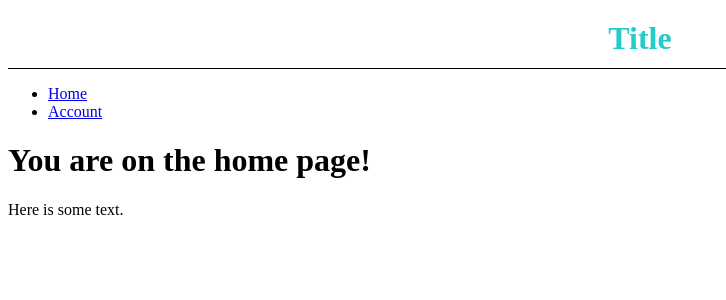
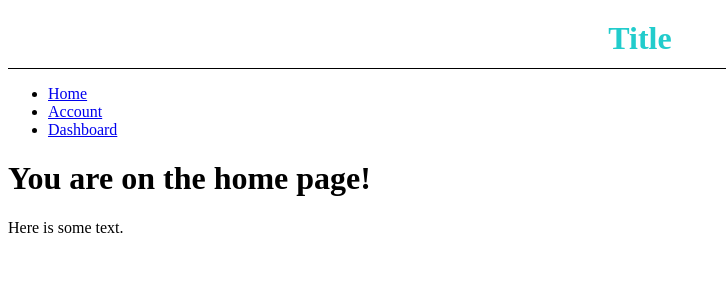
Before and after one commit to mko02/CampusDiscovery, a React (Create React App) app in the folder src/main/ui/: page /account in a window 1280 px wide. Shown: the top 300 px of the page, without its empty margins (0-726 px from the left). Built offline with nearby package versions, Linux system fonts and the light colour scheme.

Commit message:
Eric (#8)
* added dashboard (application screen) with header

* changed README.md

Co-authored-by: ezhou66 <ericzhou3@gmail.com>
Co-authored-by: Ethan Phan <ethanphan@gatech.edu>

```diff
--- a/src/main/ui/src/app.jsx
+++ b/src/main/ui/src/app.jsx
@@ -1,6 +1,6 @@
 import React, { Component } from "react";
 
-import { Account, Header, Home, Welcome } from "./components/exportPages";
+import { Account, Dashboard, Header, Home , Welcome} from "./components/exportPages";
 
 import { HashRouter, NavLink, Route, Routes } from "react-router-dom";
 import * as Styled from "./app.styled";
@@ -18,12 +18,16 @@ function App() {
             <li>
               <NavLink to="account">Account</NavLink>
             </li>
+            <li>
+              <NavLink to="dashboard">Dashboard</NavLink>
+            </li>
           </ul>
         </div>
         <div className="content">
           <Routes>
             <Route path="/" element={<Home />} />
             <Route path="/account" element={<Account />} />
+            <Route path="/dashboard" element={<Dashboard />} />
             <Route path="/welcome" element={<Welcome />} />
           </Routes>
         </div>
--- /dev/null
+++ b/src/main/ui/src/components/Dashboard/Dashboard.jsx
@@ -0,0 +1,12 @@
+import React, { Component } from "react";
+import * as Styled from "./Dashboard.styled";
+
+export function Dashboard(){
+        return (
+            <div>
+                <h1>Dashboard:</h1>
+                <p>Future events will be displayed below.</p>
+            </div>
+        )
+
+}
--- a/src/main/ui/src/components/exportPages.js
+++ b/src/main/ui/src/components/exportPages.js
@@ -1,4 +1,5 @@
 export { Account } from "./Account/Account";
 export { Header } from "./Header/Header";
 export { Home } from "./Home/Home";
+export { Dashboard } from "./Dashboard/Dashboard"
 export { Welcome } from "./WelcomePage/Welcome"
```
Also changed, not shown: src/main/ui/src/components/Dashboard/Dashboard.styled.js (added), 1 other file (tests, documents, lock files or other folders).
